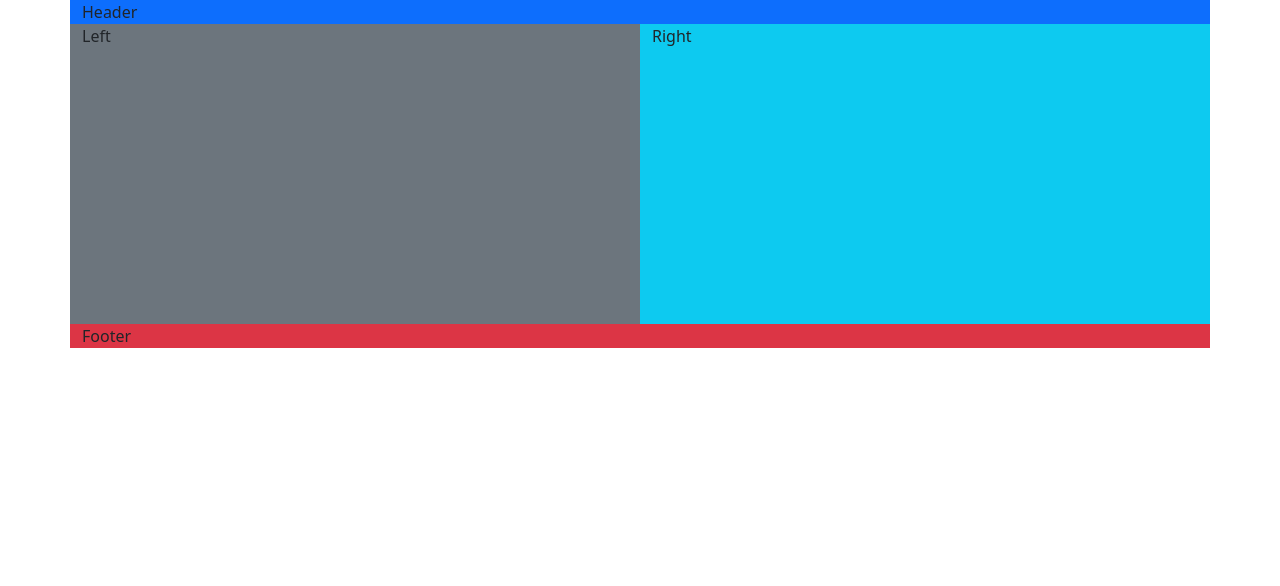
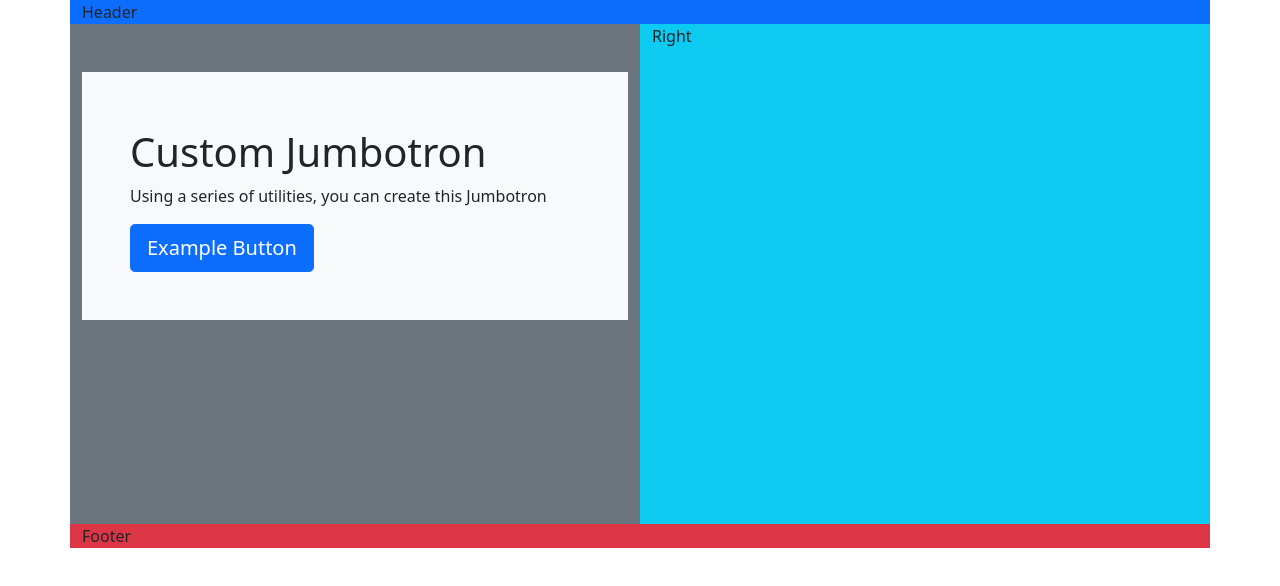
Before and after one commit to egutierrez130/collab-practice, a plain HTML site: page index.html in a window 1280 px wide. Drawn offline with nearby package versions, Linux system fonts and the light colour scheme.

Commit message:
adding jumbotron

```diff
--- a/css/styles.css
+++ b/css/styles.css
@@ -7,6 +7,6 @@
     color: crimson;
 }
 .myContent {
-    height: 300px;
+    height: 500px;
     background-color: darkgreen;
 }
--- a/index.html
+++ b/index.html
@@ -16,7 +16,13 @@
         <div class="col">Header</div>
       </header>
       <div class="row">
-        <div class="col-6 bg-secondary myContent">Left</div>
+        <div class="col-6 bg-secondary myContent">
+          <div class="container bg-light myclass p-5 mt-5">
+            <h1 class="mt-2">Custom Jumbotron</h1>
+            <p>Using a series of utilities, you can create this Jumbotron</p>
+            <button class="btn btn-primary btn-lg">Example Button</button>
+          </div>
+        </div>
         <div class="col-6 bg-info myContent">Right</div>
       </div>
       <footer class= "row bg-danger">
```
